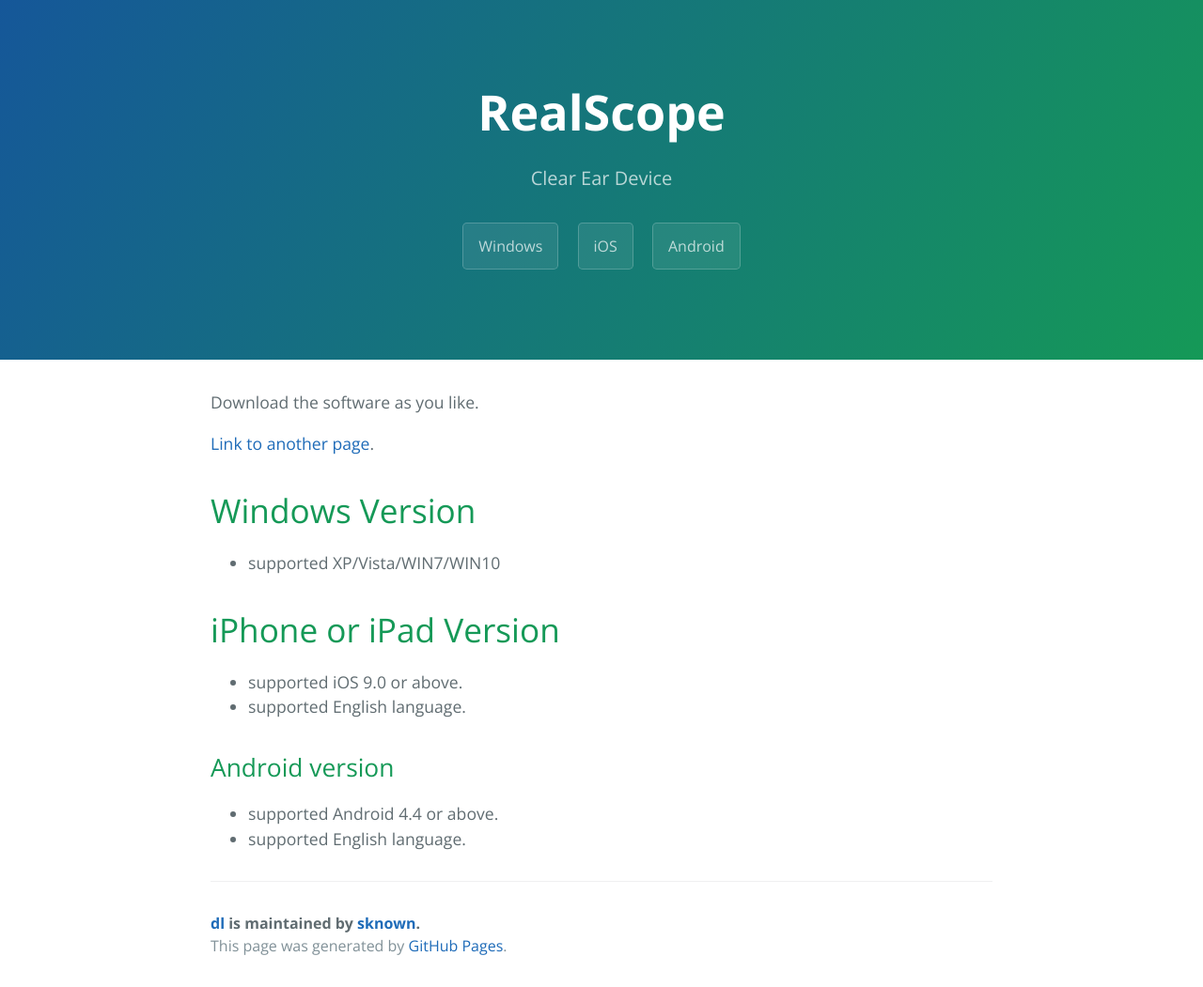
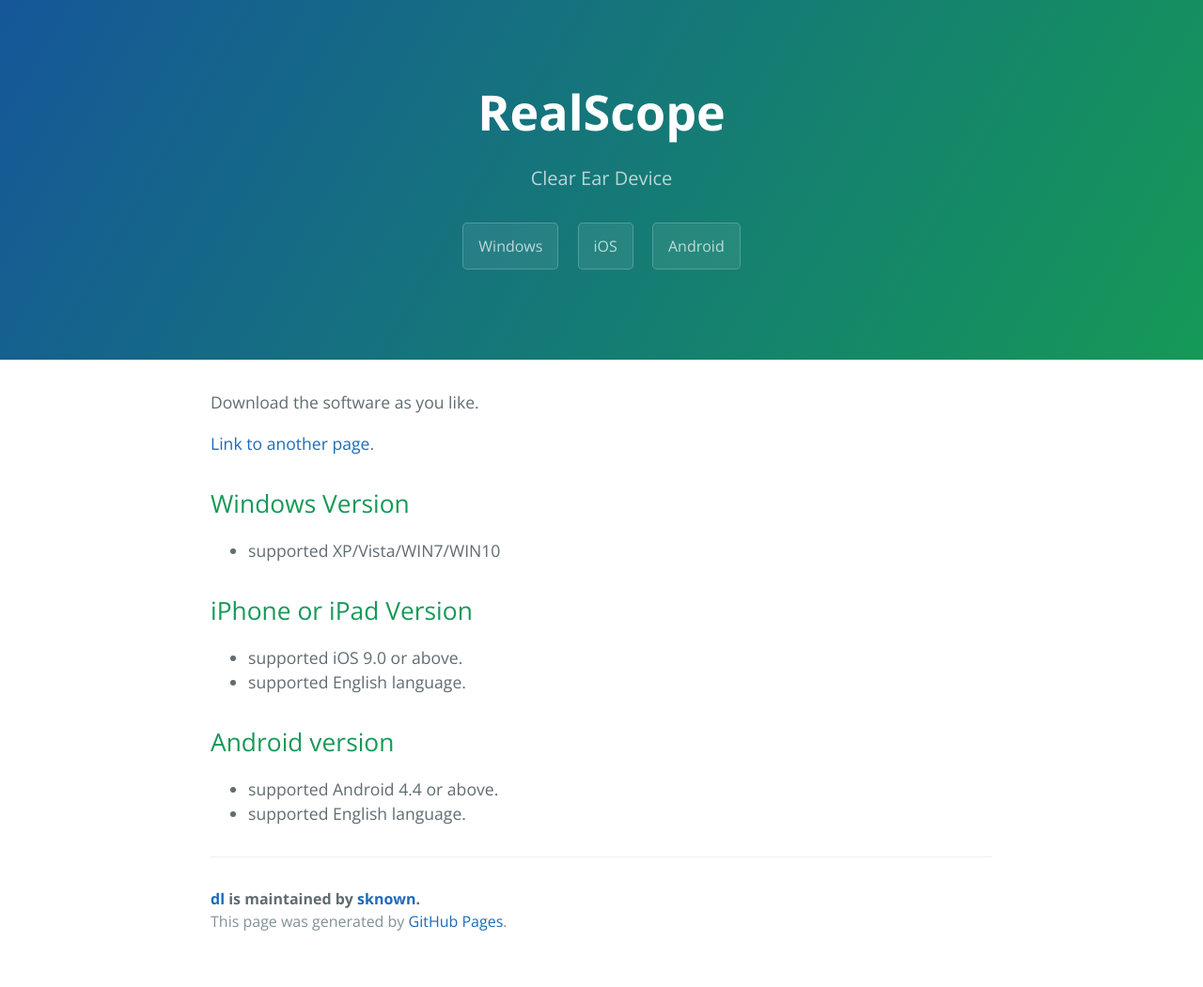
Before and after one commit to sknown/dl, a Jekyll site: the page built from index.md, in a window 1280 px wide. Shown: the whole page at 94% size. Built offline with Jekyll 4.4.1, drawn with Linux system fonts in a browser that asks for light colours; after the commit the page ends 1025 px from its top, so only the background shows below that.

Commit message:
fix title

```diff
--- a/index.md
+++ b/index.md
@@ -6,11 +6,11 @@ Download the software as you like.
 
 [Link to another page](./another-page.html).
 
-# Windows Version
+## Windows Version
 
 * supported XP/Vista/WIN7/WIN10
 
-# iPhone or iPad Version
+## iPhone or iPad Version
 
 * supported iOS 9.0 or above.
 * supported English language.
```
